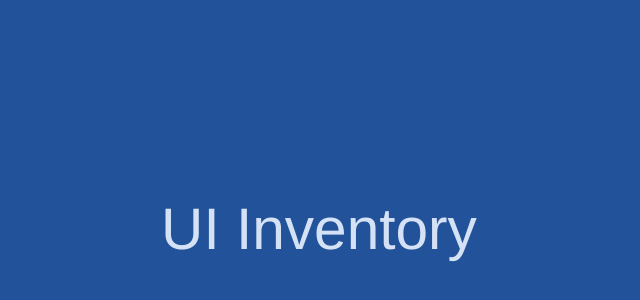
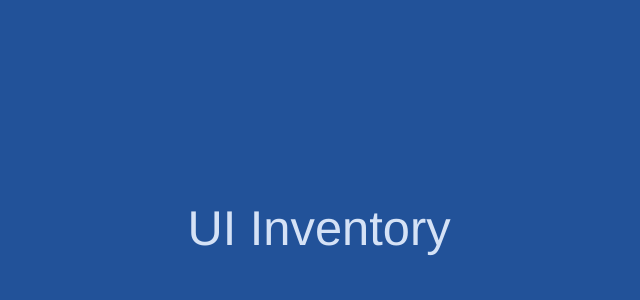
Before and after one commit to georgebullock/ui-inventory, a React (Create React App) app: page / in a window 1280 px wide. Shown: the part 170-470 px from the top of the page, without its empty margins (321-961 px from the left). Built offline with nearby package versions, Linux system fonts and the light colour scheme.

Commit message:
Update theme vars

```diff
--- a/src/theme/globalStyles.ts
+++ b/src/theme/globalStyles.ts
@@ -2,7 +2,7 @@ import { createGlobalStyle } from 'styled-components';
 
 export const GlobalStyles = createGlobalStyle`
   html {
-    font-size: 1.5rem;
+    font-size: 1.25rem;
 	box-sizing: border-box;
   }
 
--- a/src/theme/theme.ts
+++ b/src/theme/theme.ts
@@ -1,4 +1,3 @@
-const BASE_FONT_SIZE: number = 20;
 const MODULAR_SCALE_RATIO: number = 1.25;
 
 const breakpoints = {
@@ -14,6 +13,11 @@ export const theme = {
 		borderRadius: {
 			normal: '1rem',
 			small: '0.5rem'
+		},
+		border: {
+			thin: `${MODULAR_SCALE_RATIO}px`,
+			base: `${Math.pow(MODULAR_SCALE_RATIO, 2)}px`,
+			thick: `${Math.pow(MODULAR_SCALE_RATIO, 4)}px`
 		},
 		colors: {
 			blue: {
@@ -67,17 +71,17 @@ export const theme = {
 			}
 		},
 		spacing: {
-			sd5: Math.pow(BASE_FONT_SIZE, 5) / MODULAR_SCALE_RATIO,
-			sd4: Math.pow(BASE_FONT_SIZE, 4) / MODULAR_SCALE_RATIO,
-			sd3: Math.pow(BASE_FONT_SIZE, 3) / MODULAR_SCALE_RATIO,
-			sd2: Math.pow(BASE_FONT_SIZE, 2) / MODULAR_SCALE_RATIO,
-			sd1: BASE_FONT_SIZE / MODULAR_SCALE_RATIO,
-			s0: BASE_FONT_SIZE,
-			su1: BASE_FONT_SIZE * MODULAR_SCALE_RATIO,
-			su2: Math.pow(BASE_FONT_SIZE, 2) * MODULAR_SCALE_RATIO,
-			su3: Math.pow(BASE_FONT_SIZE, 3) * MODULAR_SCALE_RATIO,
-			su4: Math.pow(BASE_FONT_SIZE, 4) * MODULAR_SCALE_RATIO,
-			su5: Math.pow(BASE_FONT_SIZE, 5) * MODULAR_SCALE_RATIO
+			sd5: `${MODULAR_SCALE_RATIO / Math.pow(MODULAR_SCALE_RATIO, 5)}rem`,
+			sd4: `${MODULAR_SCALE_RATIO / Math.pow(MODULAR_SCALE_RATIO, 4)}rem`,
+			sd3: `${MODULAR_SCALE_RATIO / Math.pow(MODULAR_SCALE_RATIO, 3)}rem`,
+			sd2: `${MODULAR_SCALE_RATIO / Math.pow(MODULAR_SCALE_RATIO, 2)}rem`,
+			sd1: `${MODULAR_SCALE_RATIO / MODULAR_SCALE_RATIO}rem`,
+			s0: `${MODULAR_SCALE_RATIO}rem`,
+			su1: `${MODULAR_SCALE_RATIO * MODULAR_SCALE_RATIO}rem`,
+			su2: `${Math.pow(MODULAR_SCALE_RATIO, 2)}rem`,
+			su3: `${Math.pow(MODULAR_SCALE_RATIO, 3)}rem`,
+			su4: `${Math.pow(MODULAR_SCALE_RATIO, 4)}rem`,
+			su5: `${Math.pow(MODULAR_SCALE_RATIO, 5)}rem`
 		},
 		icons: {
 			s: '2rem',
@@ -154,15 +158,15 @@ export const theme = {
 				medium: 600
 			},
 			h1: {
-				fontSize: `${MODULAR_SCALE_RATIO ** 4}rem`,
+				fontSize: `${Math.pow(MODULAR_SCALE_RATIO, 4)}rem`,
 				lineHeight: MODULAR_SCALE_RATIO
 			},
 			h2: {
-				fontSize: `${MODULAR_SCALE_RATIO ** 3}rem`,
+				fontSize: `${Math.pow(MODULAR_SCALE_RATIO, 3)}rem`,
 				lineHeight: MODULAR_SCALE_RATIO
 			},
 			h3: {
-				fontSize: `${MODULAR_SCALE_RATIO ** 2}rem`,
+				fontSize: `${Math.pow(MODULAR_SCALE_RATIO, 2)}rem`,
 				lineHeight: MODULAR_SCALE_RATIO
 			},
 			base: {
```
